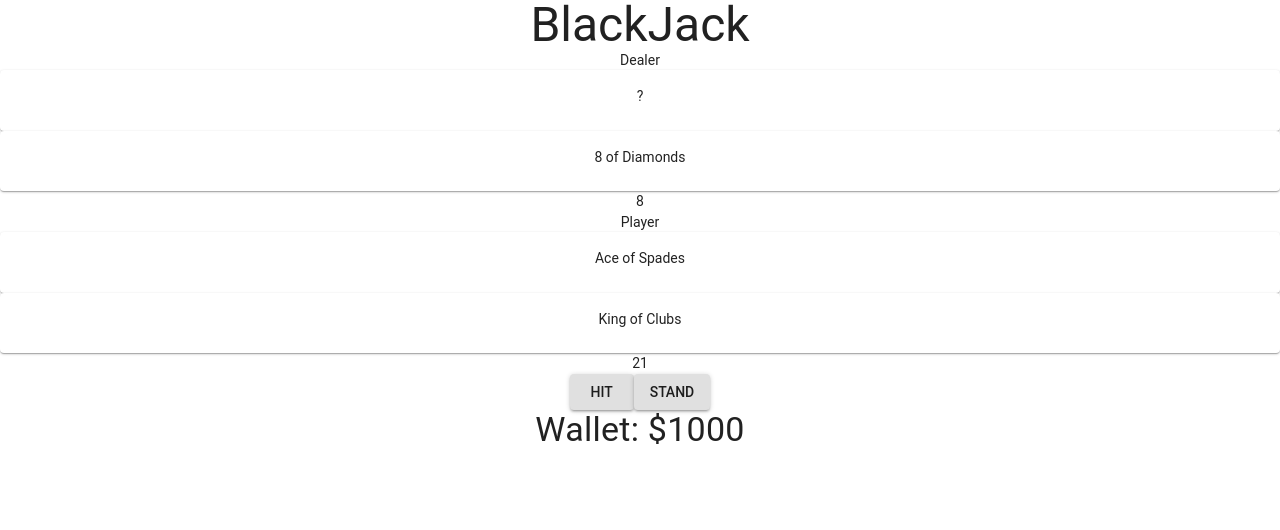
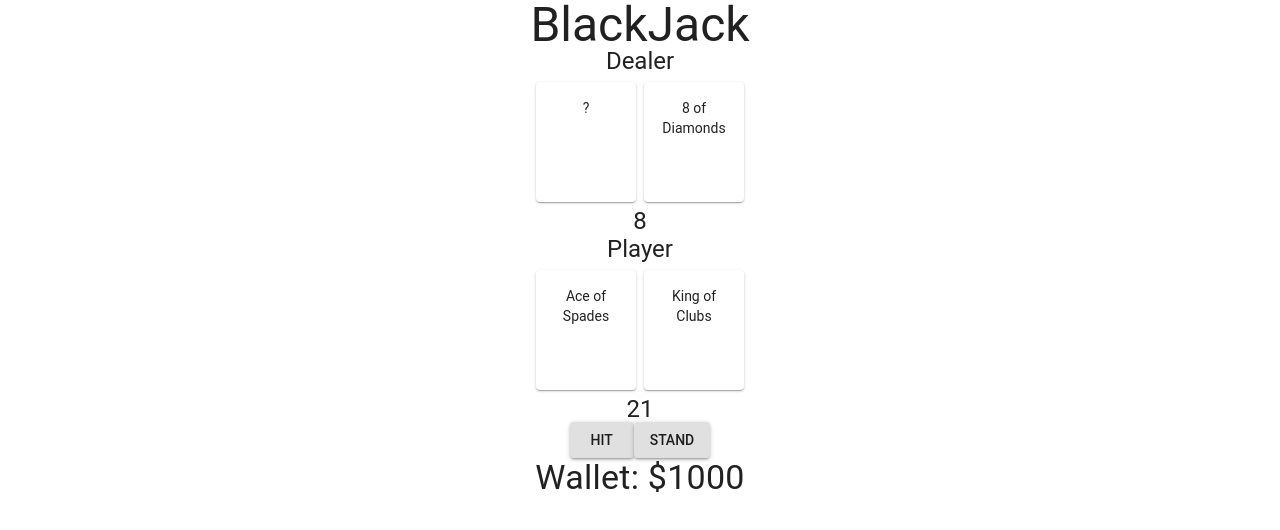
Before and after one commit to jblissett7/black-jack, a React (Create React App) app: page / in a window 1280 px wide. Both pictures are taken after a click on the button "BET". Shown: the top 530 px of the page. Built offline with nearby package versions, Linux system fonts and the light colour scheme.

Commit message:
Add Grid to Hand and MyCard

```diff
--- a/src/Components/Hand/Hand.jsx
+++ b/src/Components/Hand/Hand.jsx
@@ -1,5 +1,6 @@
 import React, { Component } from 'react';
 import MyCard from '../MyCard/MyCard';
+import Grid from '@material-ui/core/Grid';
 import Typography from '@material-ui/core/Typography';
 
 class Hand extends Component {
@@ -7,11 +8,27 @@ class Hand extends Component {
     const { cards, count, name } = this.props;
     return (
       <div>
-        <Typography>{name}</Typography>
-        {cards.map((card, index) => (
-          <MyCard name={card.card.name} key={index} facedown={card.facedown} />
-        ))}
-        <Typography>{count}</Typography>
+        <Grid container spacing={8} justify="center">
+          <Grid container justify="center">
+            <Grid item>
+              <Typography variant="h5">{name}</Typography>
+            </Grid>
+          </Grid>
+          {cards.map((card, index) => (
+            <Grid item>
+              <MyCard
+                name={card.card.name}
+                key={index}
+                facedown={card.facedown}
+              />
+            </Grid>
+          ))}
+          <Grid container justify="center">
+            <Grid item>
+              <Typography variant="h5">{count}</Typography>
+            </Grid>
+          </Grid>
+        </Grid>
       </div>
     );
   }
--- a/src/Components/MyCard/MyCard.js
+++ b/src/Components/MyCard/MyCard.js
@@ -1,14 +1,22 @@
 import React, { Component } from 'react';
+import { withStyles } from '@material-ui/core/styles';
 import Card from '@material-ui/core/Card';
 import CardContent from '@material-ui/core/CardContent';
 import Typography from '@material-ui/core/Typography';
 
+const styles = {
+  card: {
+    width: 100,
+    height: 120,
+  },
+};
+
 class MyCard extends Component {
   render() {
-    const { name, facedown } = this.props;
+    const { name, facedown, classes } = this.props;
     return (
       <div className="card-container">
-        <Card>
+        <Card className={classes.card}>
           <CardContent>
             {facedown ? (
               <Typography>?</Typography>
@@ -22,4 +30,4 @@ class MyCard extends Component {
   }
 }
 
-export default MyCard;
+export default withStyles(styles)(MyCard);
```
